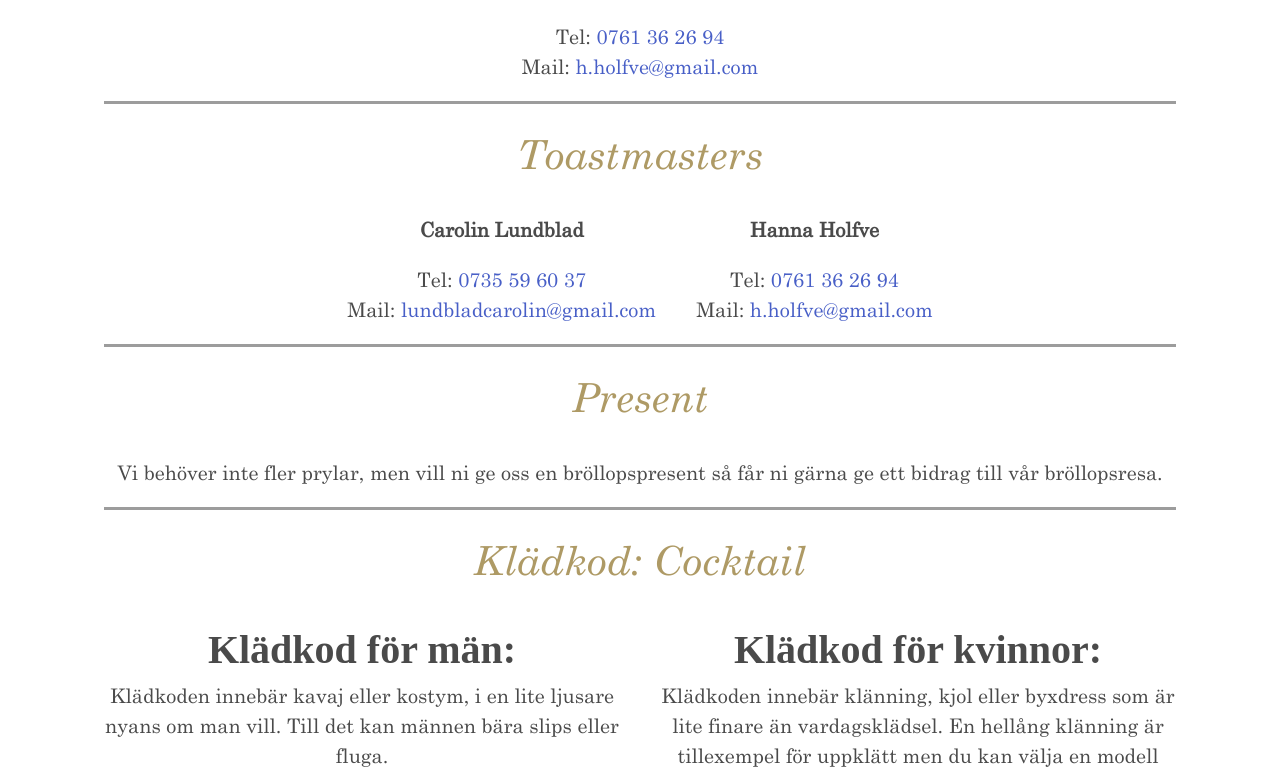
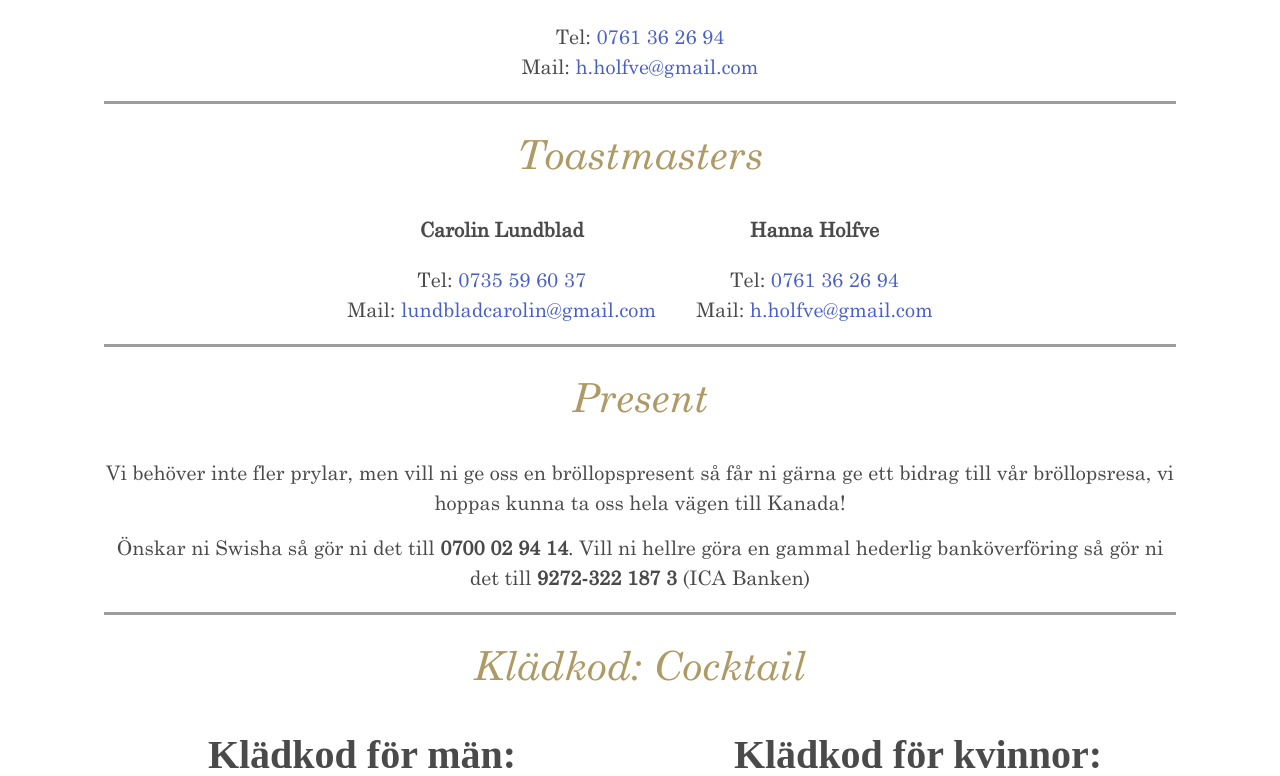
Before and after one commit to Bambuuh/herrofruholfve, a React (Create React App) app: page / in a window 1280 px wide. Shown: the part 1497-2273 px from the top of the page. Built offline with nearby package versions, Linux system fonts and the light colour scheme; a web font is replaced by a local one.

Commit message:
Changed present and added time for the party

```diff
--- a/src/App.js
+++ b/src/App.js
@@ -39,7 +39,7 @@ class App extends Component {
           </div>
           <div className="adress-container">
           <p>
-            <strong>När:</strong> 11 Augusti
+            <strong>När:</strong> 11 Augusti, 17:00
             <br/>
             <br/>
             <strong>Var:</strong> Festen äger rum hemma hos Gustavs föräldrar på Ältavägen 159B i Nacka.
@@ -99,7 +99,13 @@ class App extends Component {
           </div>
           <p>
             Vi behöver inte fler prylar,
-            men vill ni ge oss en bröllopspresent så får ni gärna ge ett bidrag till vår bröllopsresa.
+            men vill ni ge oss en bröllopspresent så får ni gärna ge ett bidrag till vår bröllopsresa,
+            vi hoppas kunna ta oss hela vägen till Kanada!
+          </p>
+          <br/>
+          <p>
+            Önskar ni Swisha så gör ni det till <b>0700 02 94 14</b>.
+            Vill ni hellre göra en gammal hederlig banköverföring så gör ni det till <b>9272-322 187 3</b> (ICA Banken)
           </p>
         </Section>
 
```
